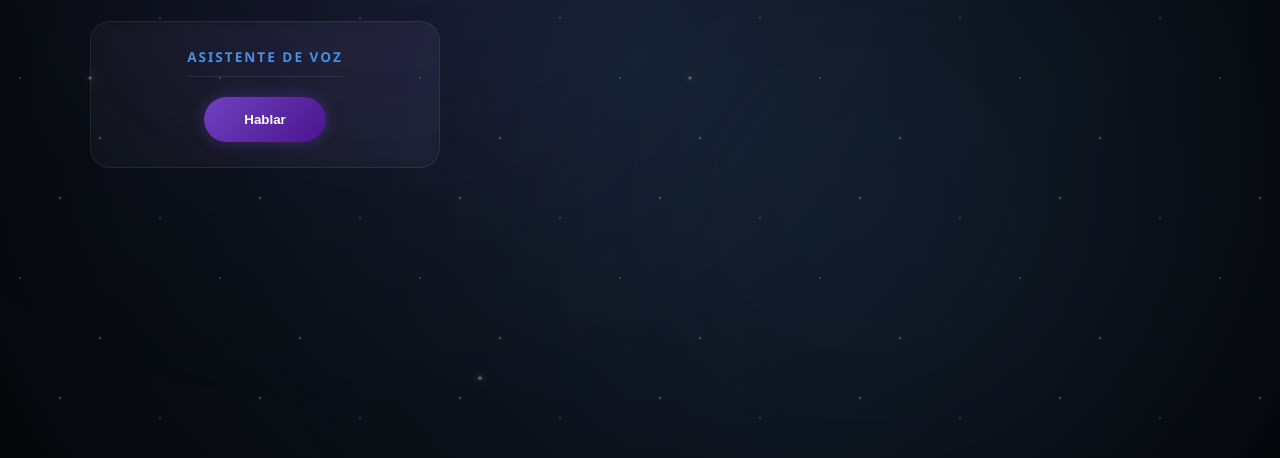
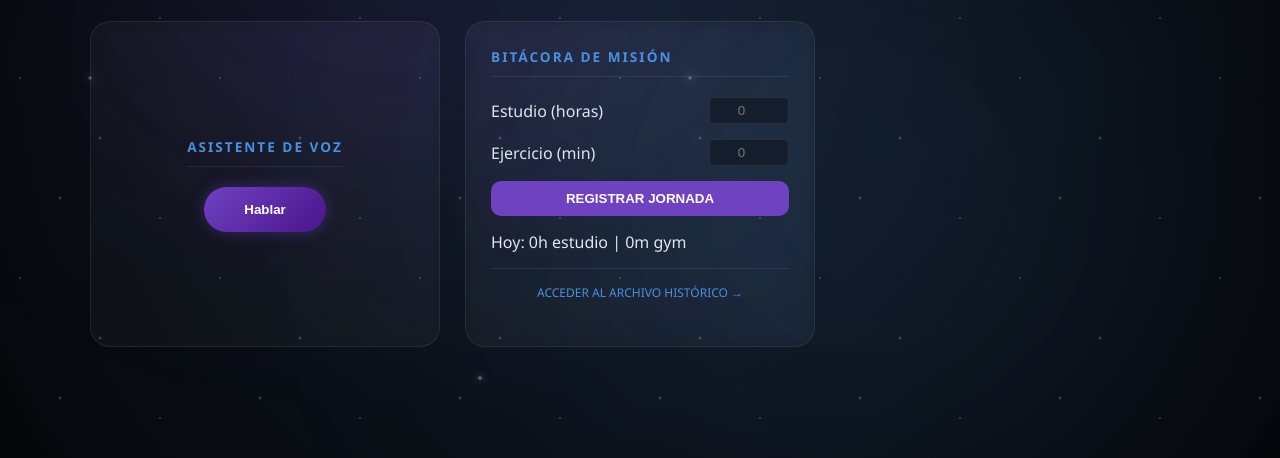
Before and after one commit to Alpheratz34/personal-assistant, a plain HTML site: page index.html in a window 1280 px wide. Shown: the part 342-800 px from the top of the page. Drawn offline with Linux system fonts and the light colour scheme; no server answers.

Commit message:
añadida pagina notas, musica, eventos y funcion stats + historial

```diff
--- a/css/style.css
+++ b/css/style.css
@@ -314,3 +314,53 @@ input[type="text"] {
     border-radius: 10px;
     border-left: 3px solid var(--azul-nebulosa);
 }
+
+/* --- STATS personales --- */
+.stats-input-group {
+    display: flex;
+    flex-direction: column;
+    gap: 15px;
+    margin-bottom: 20px;
+}
+
+.input-field {
+    display: flex;
+    justify-content: space-between;
+    align-items: center;
+}
+
+.input-field input {
+    width: 80px;
+    background: rgba(0,0,0,0.3);
+    border: 1px solid var(--borde-cristal);
+    color: white;
+    padding: 5px;
+    border-radius: 5px;
+    text-align: center;
+}
+
+#btn-registrar-stats {
+    background: var(--purpura-ia);
+    color: white;
+    border: none;
+    padding: 10px;
+    border-radius: 10px;
+    cursor: pointer;
+    font-weight: bold;
+    transition: 0.3s;
+}
+
+#btn-registrar-stats:hover {
+    filter: brightness(1.2);
+    box-shadow: 0 0 15px var(--purpura-ia);
+}
+
+.enlace-espacial {
+    margin-top: auto;
+    font-size: 0.75rem;
+    color: var(--azul-nebulosa);
+    text-decoration: none;
+    text-align: center;
+    padding-top: 15px;
+    border-top: 1px solid var(--borde-cristal);
+}
--- a/index.html
+++ b/index.html
@@ -53,6 +53,26 @@
             <button id="btn-voz">Hablar</button>
             <p id="respuesta-voz"></p>
         </section>
+
+        <section id="estadisticas">
+            <!-- estadisticas personales-->
+        <h2>Bitácora de Misión</h2>
+        <div class="stats-input-group">
+        <div class="input-field">
+            <label>Estudio (horas)</label>
+            <input type="number" id="input-estudio" step="0.5" min="0" placeholder="0">
+        </div>
+        <div class="input-field">
+            <label>Ejercicio (min)</label>
+            <input type="number" id="input-ejercicio" step="5" min="0" placeholder="0">
+        </div>
+        <button id="btn-registrar-stats">REGISTRAR JORNADA</button>
+
+        <div id="resumen-hoy">
+        <p>Hoy: <span id="hoy-estudio">0</span>h estudio | <span id="hoy-ejercicio">0</span>m gym</p>
+        </div>
+        <a href="historial.html" class="enlace-espacial">ACCEDER AL ARCHIVO HISTÓRICO →</a>
+        </section>
     </main>
 
     <script src="js/reloj.js"></script>
```
Also changed, not shown: js/stats.js (added, +38 -0 lines), public/historial.html (added, +46 -0 lines), js/eventos.js (added), js/musica.js (added), js/notas.js (added).
